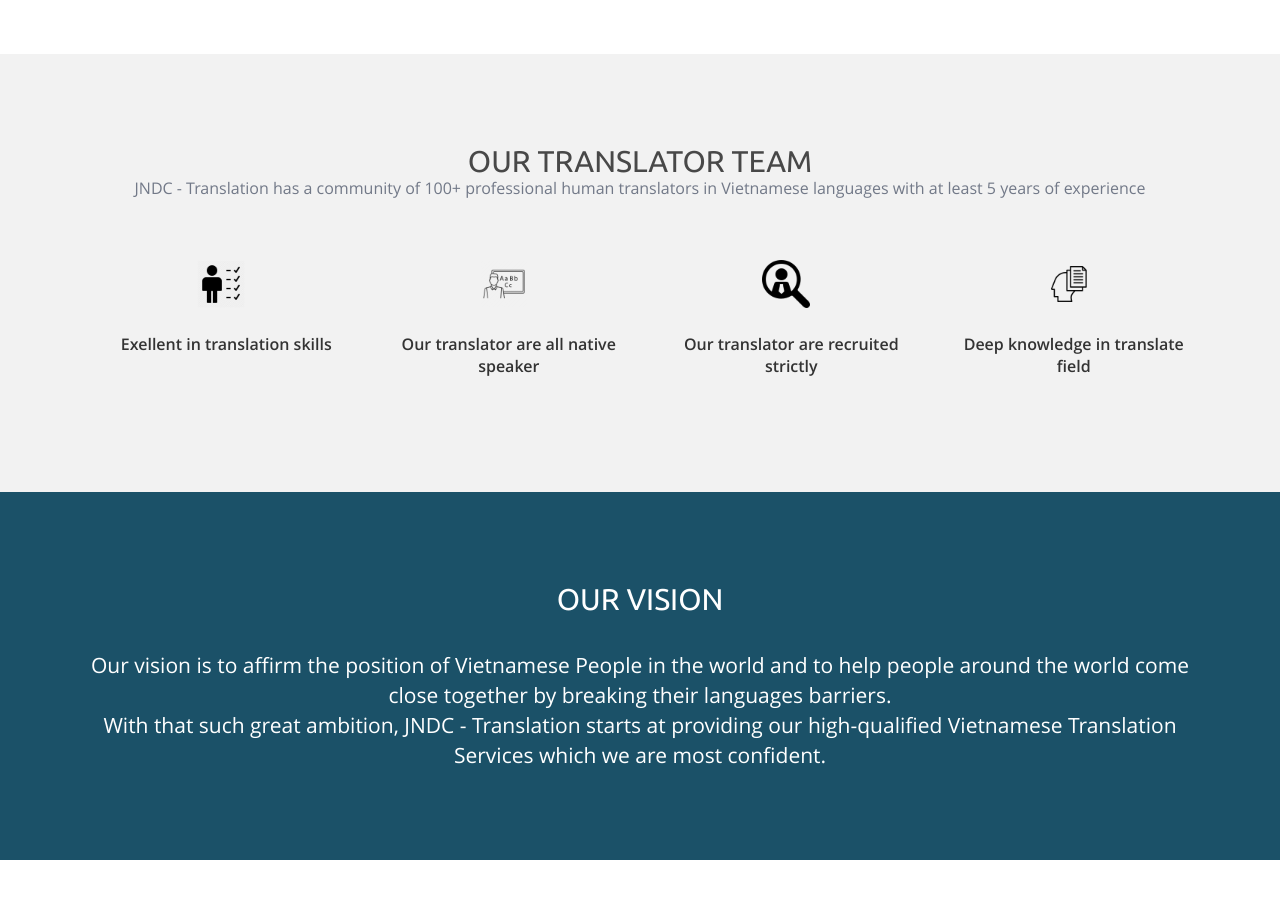
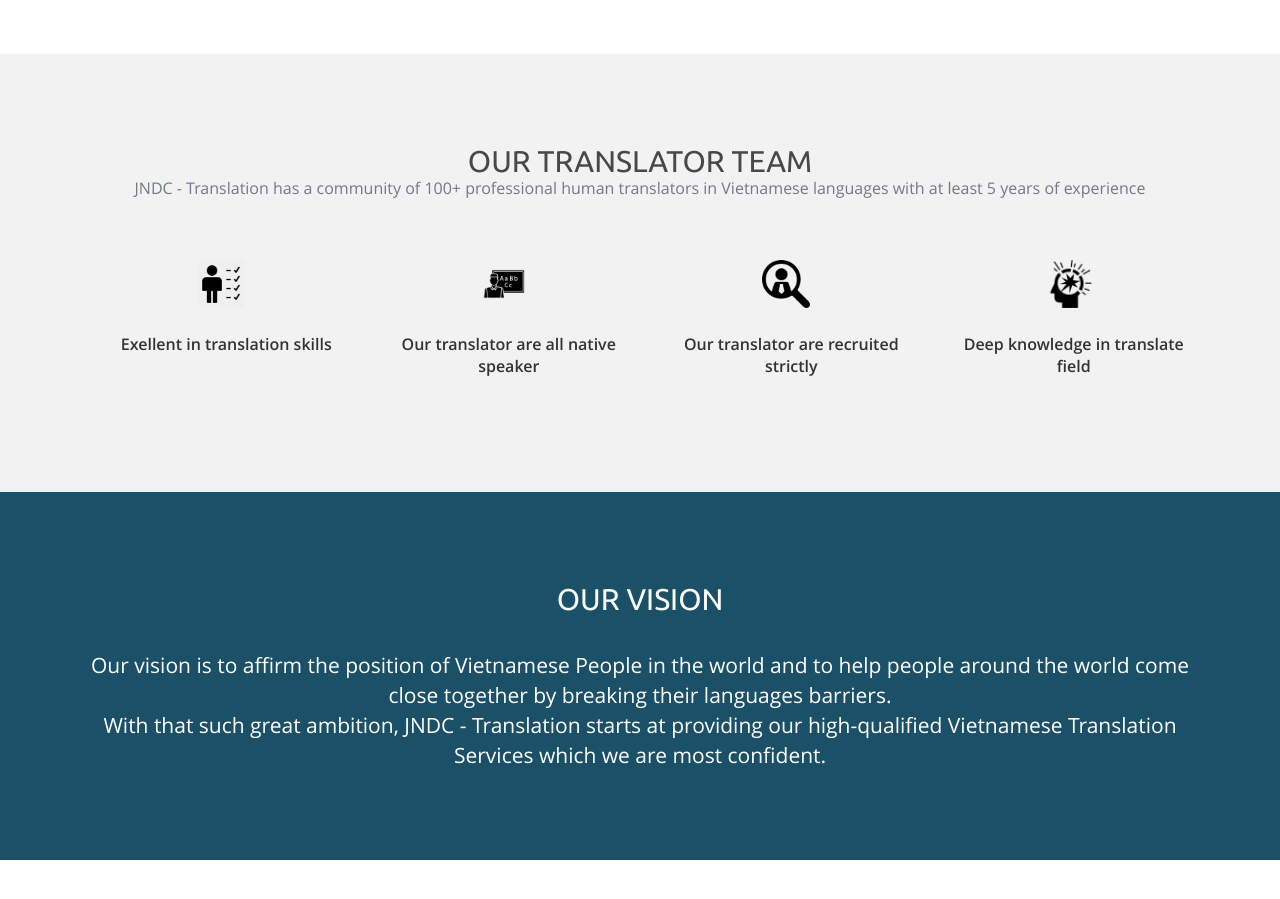
Before and after one commit to jndctranslation/landing_page, a Jekyll site: the page built from pages/about.md, in a window 1280 px wide and 900 px high, scrolled down 1925 px. Built offline with Jekyll 4.4.1, drawn with Linux system fonts in a browser that asks for light colours.

Commit message:
Update Website Pages “about_page_information”

```diff
--- a/_data/pages/about.yml
+++ b/_data/pages/about.yml
@@ -73,14 +73,13 @@
         /assets/images/upload/kissclipart-skills-icon-transparent-clipart-computer-icons-ski-2b534be31097f804.png
       text: ''
       title: Exellent in translation skills
-    - icon: /assets/images/upload/23111256untitled-3-512.png
+    - icon: /assets/images/upload/23614102untitled-3-512.png
       text: ''
       title: Our translator are all native speaker
     - icon: /assets/images/upload/recruitment-icon-30.png
       text: ''
       title: Our translator are recruited strictly
-    - icon: >-
-        /assets/images/upload/1024px-noun_project_knowledge_icon_1677705_cc.svg.png
+    - icon: /assets/images/upload/35083-200.png
       text: ''
       title: Deep knowledge in translate field
   text: >-
```
